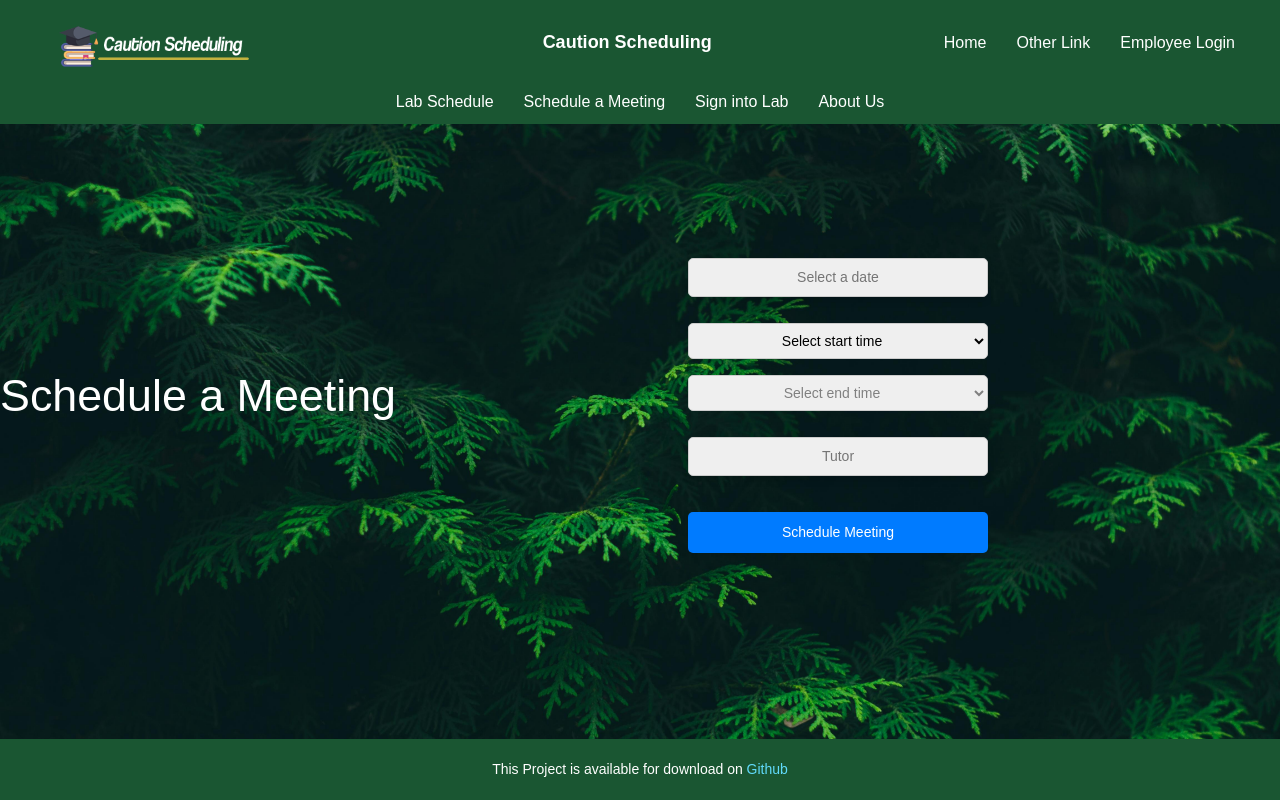
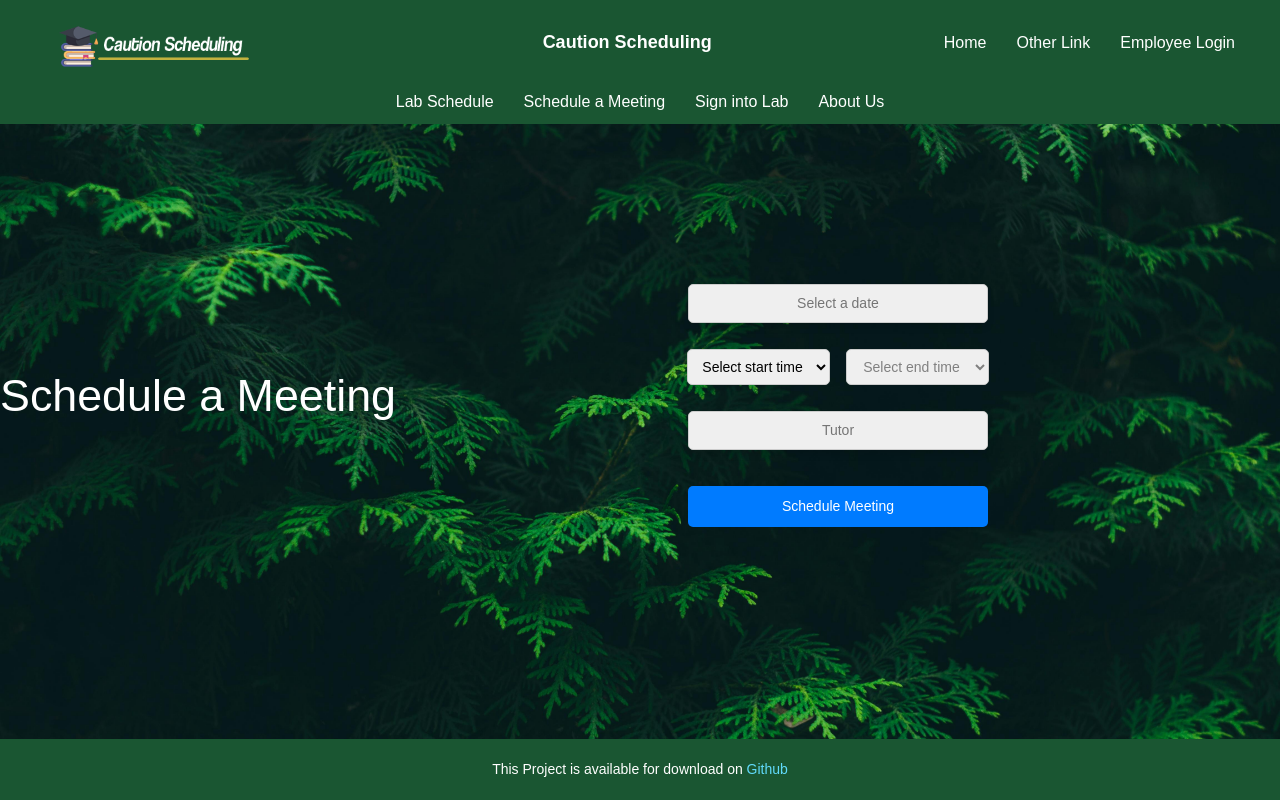
Before and after one commit to JAZAnder/Caution-Scheduling, a React (Vite) app in the folder Caution-Scheduling-Web/: page /schedulemeeting in a window 1280 px wide. Built offline with nearby package versions, Linux system fonts and the light colour scheme.

Commit message:
adjusted the design
2 buttons to schoose end and start time on the same lvl

```diff
--- a/Caution-Scheduling-Web/src/routes/schedulemeeting/schedulemeeting.css
+++ b/Caution-Scheduling-Web/src/routes/schedulemeeting/schedulemeeting.css
@@ -1,4 +1,3 @@
-/* ScheduleMeeting.css */
 .container {
     display: flex;
     flex-direction: column;
@@ -7,17 +6,31 @@
     padding: 2rem;
   }
 
-  .input-field, .button {
+  .time-selection {
+    display: flex;
+    justify-content: center;
+    gap: 1rem;
+    width: 100%;
+  }
+
+  .input-field {
     padding: 0.5rem;
-    width: 300px; /* Adjust width as needed for uniform size */
     border-radius: 5px;
     border: 1px solid #ccc;
     text-align: center;
+    width: 300px;
+  }
+
+  .time-select {
+    width: 143px;
   }
 
   .button {
+    padding: 0.5rem;
+    width: 300px;
+    border-radius: 5px;
+    border: none;
     cursor: pointer;
-    border: none;
   }
 
   .admin-button {
--- a/Caution-Scheduling-Web/src/routes/schedulemeeting/schedulemeeting.jsx
+++ b/Caution-Scheduling-Web/src/routes/schedulemeeting/schedulemeeting.jsx
@@ -13,20 +13,20 @@ const ScheduleMeeting = ({ isAdmin }) => {
 
   const isWeekday = (date) => {
     const day = date.getDay();
-    return day >= 1 && day <= 4; // Monday (1) to Thursday (4)
+    return day >= 1 && day <= 4;
   };
 
   const generateTimeSlots = () => {
     const times = [];
     let start = new Date();
-    start.setHours(9, 30, 0, 0); // Start time at 9:30 AM
+    start.setHours(9, 30, 0, 0);
 
     let end = new Date();
-    end.setHours(21, 0, 0, 0); // End time at 9:00 PM
+    end.setHours(21, 0, 0, 0);
 
     while (start <= end) {
       times.push(new Date(start));
-      start.setMinutes(start.getMinutes() + 15); // Increment by 15 minutes
+      start.setMinutes(start.getMinutes() + 15);
     }
     return times;
   };
@@ -39,13 +39,12 @@ const ScheduleMeeting = ({ isAdmin }) => {
     const selectedStartTime = event.target.value;
     setStartTime(selectedStartTime);
 
-    // Convert start time to a Date object
     const [hours, minutes, period] = selectedStartTime.split(/[: ]/);
     let startHour = parseInt(hours, 10);
     if (period === "PM" && startHour !== 12) {
-      startHour += 12; // Convert PM times to 24-hour format
+      startHour += 12;
     } else if (period === "AM" && startHour === 12) {
-      startHour = 0; // Convert 12 AM to 0 hours
+      startHour = 0;
     }
 
     const start = new Date();
@@ -63,7 +62,7 @@ const ScheduleMeeting = ({ isAdmin }) => {
     }
 
     setEndTimeOptions(newEndOptions);
-    setEndTime(newEndOptions[0] || ""); // Set default end time
+    setEndTime(newEndOptions[0] || "");
   };
 
   return (
@@ -83,10 +82,11 @@ const ScheduleMeeting = ({ isAdmin }) => {
           placeholderText="Select a date"
           className="input-field"
         />
+        <div className="time-selection">
           <select
             value={startTime}
             onChange={handleTimeSlotChange}
-          className="input-field"
+            className="input-field time-select"
           >
             <option value="" disabled>
               Select start time
@@ -100,7 +100,7 @@ const ScheduleMeeting = ({ isAdmin }) => {
           <select
             value={endTime}
             onChange={(e) => setEndTime(e.target.value)}
-          className="input-field"
+            className="input-field time-select"
             disabled={!endTimeOptions.length}
           >
             <option value="" disabled>
@@ -112,6 +112,7 @@ const ScheduleMeeting = ({ isAdmin }) => {
               </option>
             ))}
           </select>
+        </div>
         <input type="text" placeholder="Tutor" className="input-field" />
         <button className="button schedule-button">Schedule Meeting</button>
       </div>
```
Lines whose indentation alone changed are shown as unchanged.
